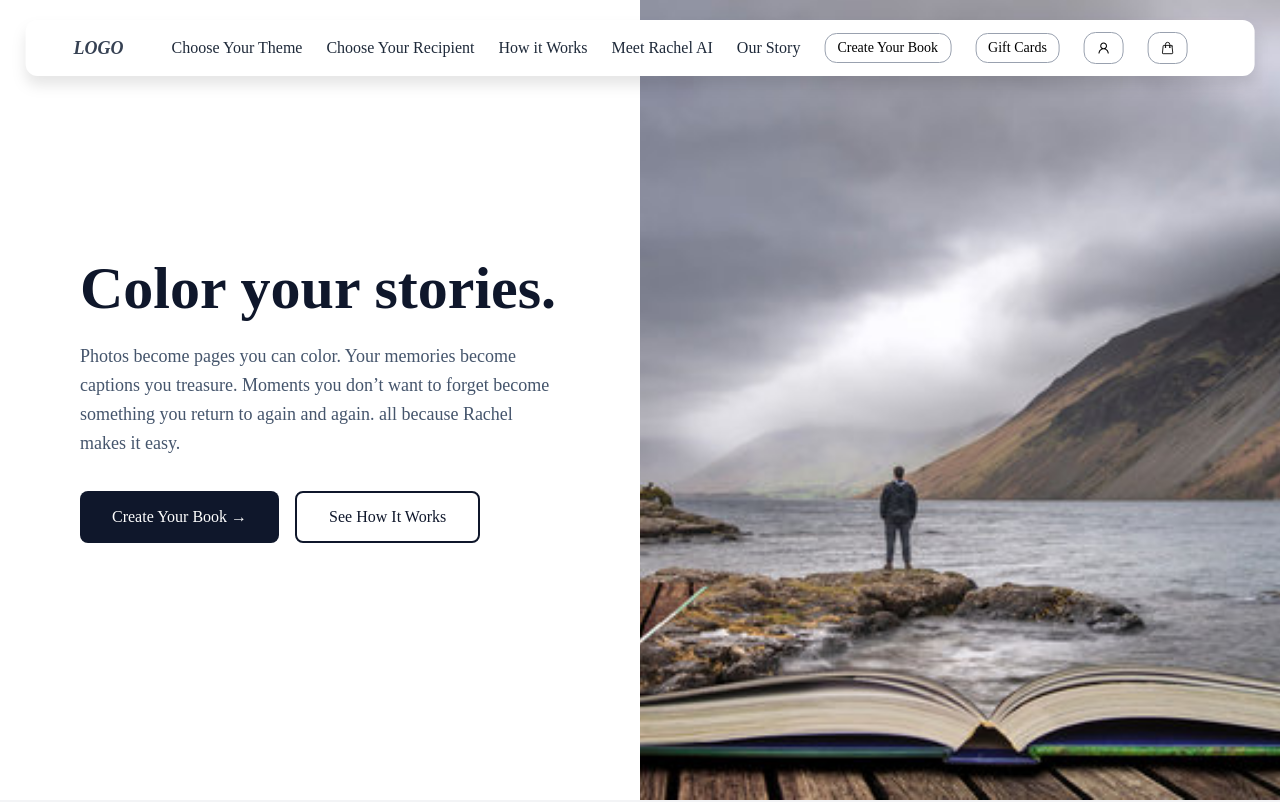
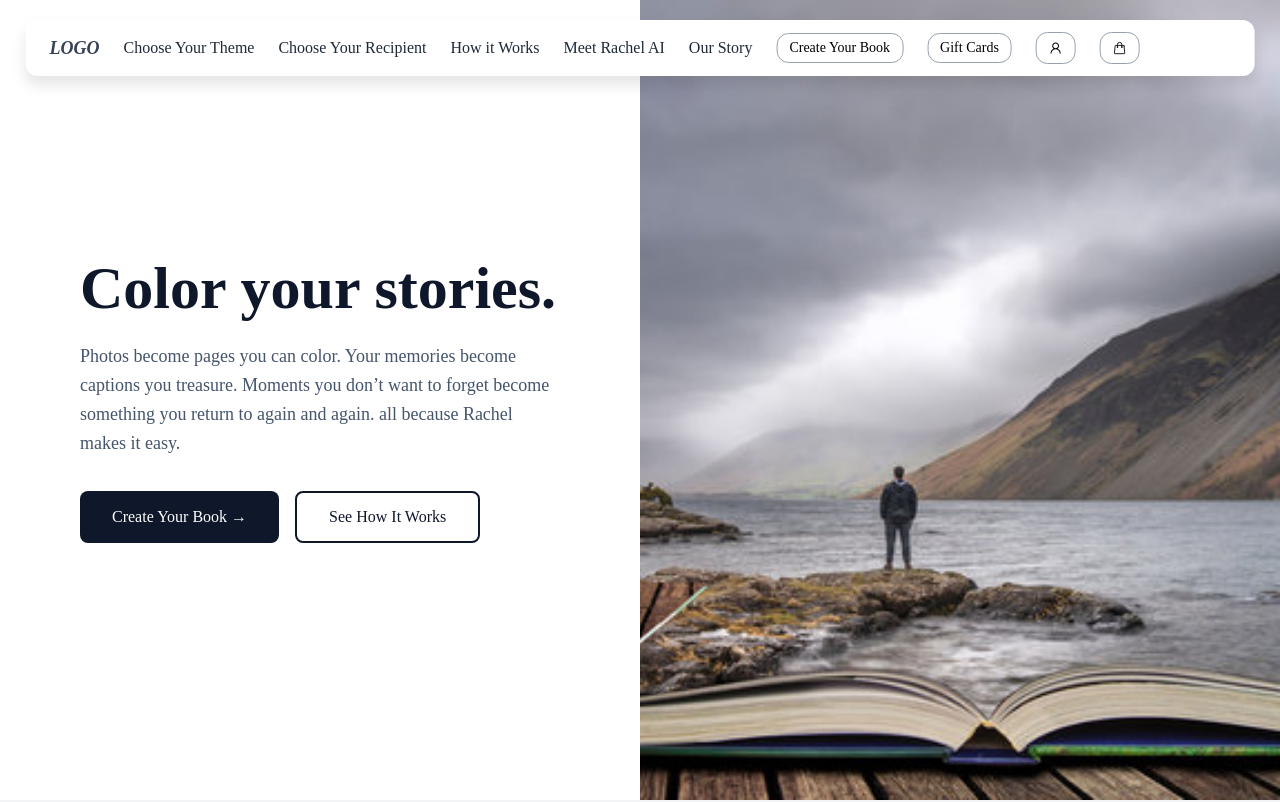
Before and after one commit to owolabi-develop/memory-color-book, a React (Vite) app: page / in a window 1280 px wide. Shown: the top 802 px of the page. Built offline with nearby package versions, Linux system fonts and the light colour scheme.

Commit message:
fix menu bar issues

```diff
--- a/src/components/HomePage/NavBar.tsx
+++ b/src/components/HomePage/NavBar.tsx
@@ -7,9 +7,11 @@ import { HiOutlineShoppingBag } from "react-icons/hi2";
 import { Link } from "react-router";
 
 
+
 const Navbar = () => {
   const [openMenu, setOpenMenu] = useState(false);
   const [scrolling, setScrolling] = useState(false);
+
   const menuHandler = () => setOpenMenu((prev) => !prev);
 
   useEffect(() => {
@@ -36,7 +38,7 @@ const Navbar = () => {
       <nav
         className={`flex justify-between items-center bg-white h-14 p-4 md:p-6 w-[96%] m-auto
           fixed left-1/2 -translate-x-1/2 drop-shadow-xl z-20
-          transition-all duration-500 ease-in-out overflow-hidden
+          transition-all duration-500 ease-in-out
           ${
             scrolling
               ? "top-0 w-full rounded-none"
@@ -68,11 +70,12 @@ const Navbar = () => {
             transition-all duration-500 ease-in-out
           `}
         >
-           <Link to="/" className="text-lg font-bold italic uppercase text-gray-700 px-6">
+           <Link to="/" className="text-lg font-bold italic uppercase text-gray-700">
           Logo
         </Link>
+
           {navItems.map((item) => (
-            <li key={item.id} className="group py-2 md:py-0">
+            <li key={item.id} className="group py-2 md:py-0  block md:hidden lg:block">
               <Link
                 to={item.to}
                 className="relative inline-block text-gray-800 transition-colors duration-200 group-hover:text-black whitespace-nowrap"
@@ -88,8 +91,8 @@ const Navbar = () => {
           ))}
 
            <li className="py-2 md:py-0">
-            <Link to="/create-book">
-            <MenuButton  title="Create Your Book" className="whitespace-nowrap" />
+            <Link to='/create-book'>
+            <MenuButton title="Create Your Book" className="whitespace-nowrap" />
             </Link>
           </li>
 
```
